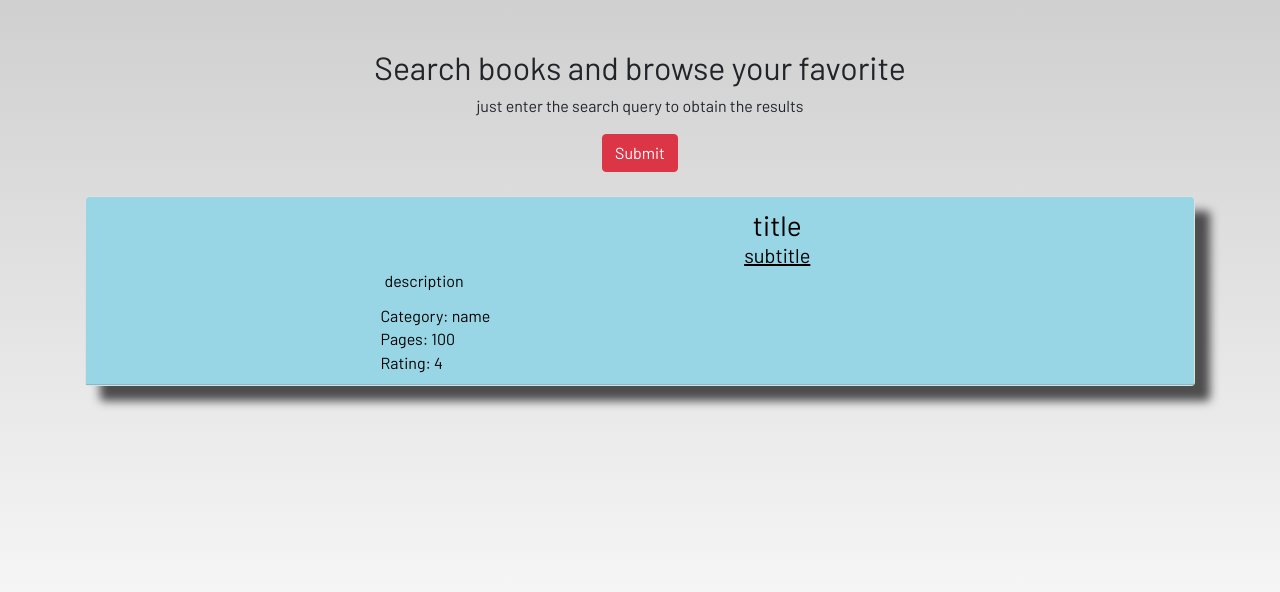
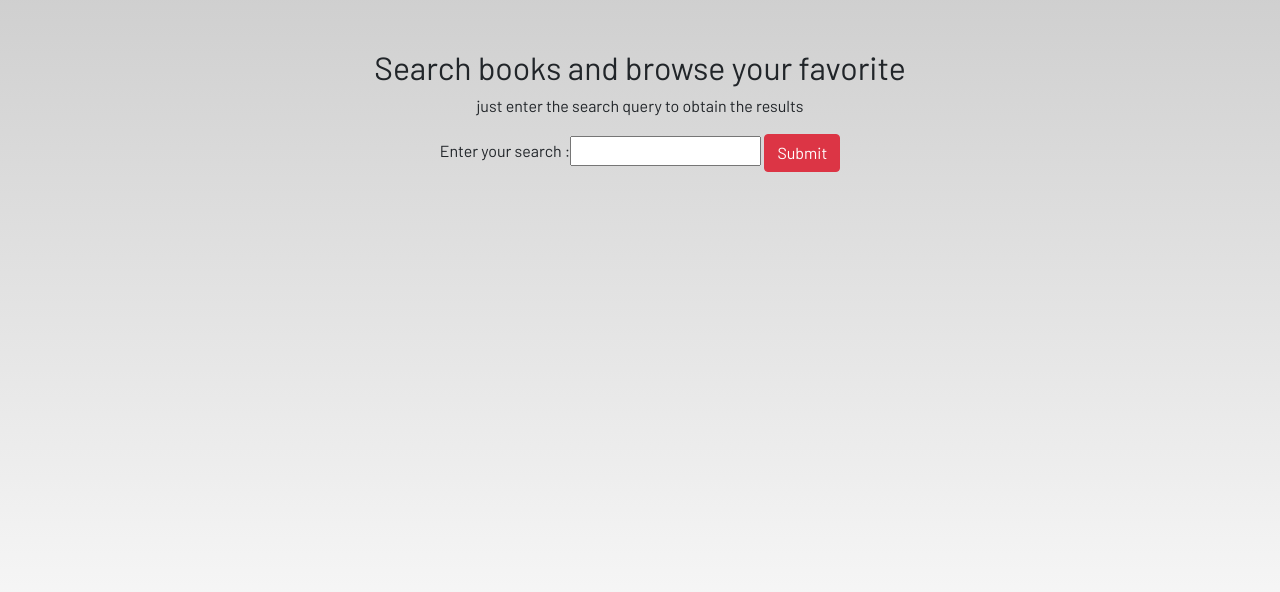
Before and after one commit to merinjo90/django-Student-Study-Portal, a Django app: page /books in a window 1280 px wide. Shown: the part 56-648 px from the top of the page. Run offline with Django 3.2, Linux system fonts and the light colour scheme; some libraries are stand-ins or nearby versions; some web fonts are replaced.

Commit message:
Book search

```diff
--- a/studentPortal/studentStudyPortal/dashboard/forms.py
+++ b/studentPortal/studentStudyPortal/dashboard/forms.py
@@ -16,7 +16,7 @@ class HomeworkForm(forms.ModelForm):
         widgets={'due':DateInput()}
         fields=['subject','title','description','due','is_finished']
 
-#commn form- wikkipedia,dictionary,youtube search form
+#commn form- wikkipedia,dictionary,youtube,book search form
 class DashboardForm(forms.Form):
     text=forms.CharField(max_length=100,label="Enter your search :")
 
--- a/studentPortal/studentStudyPortal/dashboard/templates/dashboard/books.html
+++ b/studentPortal/studentStudyPortal/dashboard/templates/dashboard/books.html
@@ -6,35 +6,51 @@
     <h2>Search books and browse your favorite</h2>
     <p>just enter the search query to obtain the results</p><b></b>
     <form action="" method="post">
+        {% csrf_token %}
+        {{form}}
         <input class="btn btn-danger" type="submit" value="Submit">
     </form><br>
 
-    <a href="#" target="_blank">
+{% for result in results %}
+    <a href="{{result.preview}}" target="_blank">
         <div class="card">
             <div class="card-header">
                 <div class="row">
                     <div class="col-md-3">
-                        <img class="img-fluid" src="" alt="">
+                        <img class="img-fluid" src="{{result.thumbnail}}" alt="">
 
                     </div>
                     <div class="col-md-9">
-                        <h3 class="p-0 m-0">title</h3>
+                        <h3 class="p-0 m-0">{{result.title}}</h3>
                         <b>
                             <u>
-                                <h5 class="p-0 m-0">subtitle</h5>
+                                <h5 class="p-0 m-0">{{result.subtitle}}</h5>
                             </u>
                         </b>
-                        <h6 class="p-0 m-1">description</h6>
+                        {% if result.description %}
+                            <h6 class="p-0 m-1">{{result.description}}</h6>
+                        {% endif %}
+                        {% if result.categories %}
                         <b>
-                            <h6 class="ml-0 mt-3">Category: name</h6>
-                            <h6 class="ml-0 mt-1">Pages: 100</h6>
-                            <h6 class="ml-0 mt-1">Rating: 4</h6>
+                            <h6 class="ml-0 mt-3">Category:
+                                {% for category in result.categories %}
+                                    {{category}}
+                                {% endfor %}
+                            </h6>
+                        {% endif %}
+                        {% if result.count %}
+                        <h6 class="ml-0 mt-1">Pages: {{result.count}}</h6>
+                        {% endif %}
+                        {% if result.rating %}
+                         <h6 class="ml-0 mt-1">Rating: {{result.rating}}</h6>
+                         {% endif %}
                         </b>
                     </div>
                 </div>
             </div>
         </div>
     </a>
+{% endfor %}
     <br>
 </section>
 
--- a/studentPortal/studentStudyPortal/dashboard/views.py
+++ b/studentPortal/studentStudyPortal/dashboard/views.py
@@ -3,6 +3,7 @@ from . forms import *
 from django.contrib import messages
 from django.views import generic
 from youtubesearchpython import VideosSearch
+import requests
 
 # Create your views here.
 
@@ -173,4 +174,32 @@ def delete_todo(request,pk=None):
 
 #Student book section
 def books(request):
-    return render(request,'dashboard/books.html')
+    if request.method == "POST":
+        form =DashboardForm(request.POST)
+        text=request.POST['text']
+        url="https://www.googleapis.com/books/v1/volumes?q="+text
+        r=requests.get(url)
+        answer = r.json()
+        result_list=[]
+        for i in range(10):
+            result_dict={
+                'title':answer['items'][i]['volumeInfo']['title'],
+                'subtitle': answer['items'][i]['volumeInfo'].get('subtitle'),
+                'description': answer['items'][i]['volumeInfo'].get('description'),
+                'count': answer['items'][i]['volumeInfo'].get('pageCount'),
+                'categories': answer['items'][i]['volumeInfo'].get('categories'),
+                'rating': answer['items'][i]['volumeInfo'].get('pageRating'),
+                'thumbnail': answer['items'][i]['volumeInfo'].get('imageLinks').get('thumbnail'),
+                'preview': answer['items'][i]['volumeInfo'].get('previewLink')
+
+            }
+            result_list.append(result_dict)
+            context={
+                'form':form,
+                'results':result_list
+            }
+        return render(request,'dashboard/books.html',context)
+    else:
+        form=DashboardForm()
+    context={'form':form}
+    return render(request,'dashboard/books.html',context)
```
